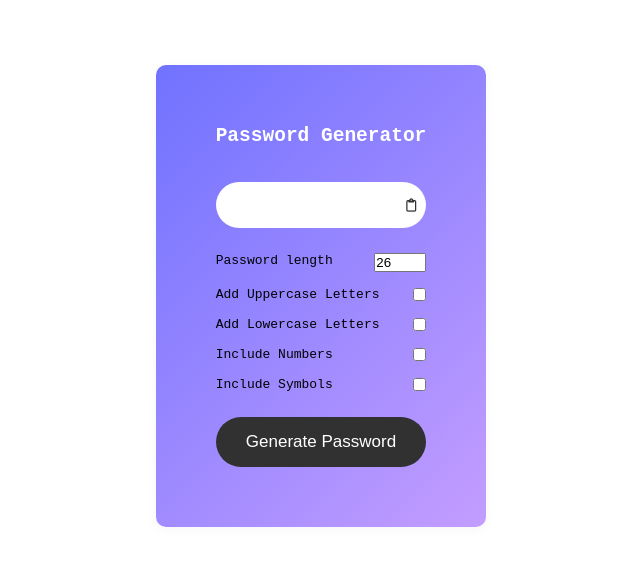
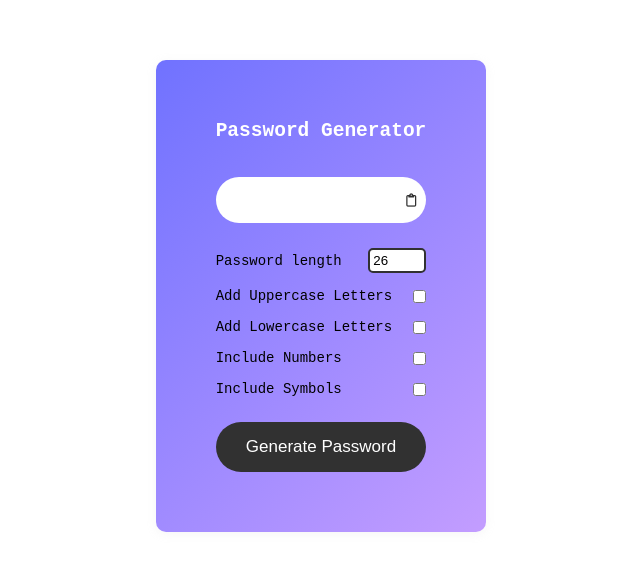
Before and after one commit to elerinnoorkoiv/password-generator, a React (Create React App) app: page / in a window 1280 px wide. Shown: the part 104-674 px from the top of the page, without its empty margins (319-959 px from the left). Built offline with nearby package versions, Linux system fonts and the light colour scheme.

Commit message:
Padding and font-size

```diff
--- a/src/App.css
+++ b/src/App.css
@@ -43,10 +43,19 @@
   border-radius: 30px;
   font-size: 17px;
   cursor: pointer;
-
+}
+.form-group label{
+  font-size: 14px;
+}
+.form-group input{
+  padding: 3px;
+  border-radius: 5px;
+  border-style: solid;
+  border-color: #313131;
 }
 .form-group{
   display: flex;
   justify-content: space-between;
+  align-items: center;
   margin-bottom: 15px;
 }
--- a/src/index.css
+++ b/src/index.css
@@ -6,9 +6,6 @@
 }
 body {
   margin: 0;
-  /* font-family: -apple-system, BlinkMacSystemFont, 'Segoe UI', 'Roboto', 'Oxygen',
-    'Ubuntu', 'Cantarell', 'Fira Sans', 'Droid Sans', 'Helvetica Neue',
-    sans-serif; */
     font-family: monospace;
   -webkit-font-smoothing: antialiased;
   -moz-osx-font-smoothing: grayscale;
```
